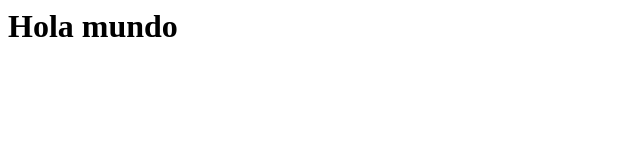
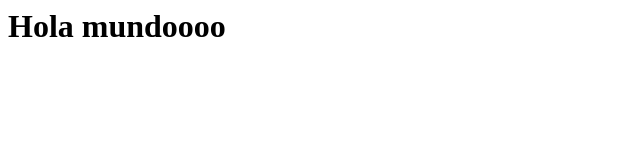
Before and after one commit to Zairameen/primer_repositorio, a plain HTML site: page index.html in a window 1280 px wide. Shown: the full height of the page, 0-640 px from the left. Drawn offline with Linux system fonts and the light colour scheme.

Commit message:
primer commit

```diff
--- a/index.html
+++ b/index.html
@@ -1,5 +1,5 @@
 <html>
   <head></head>
   <body></body>
-    <h1>Hola mundo</h1>
+    <h1>Hola mundoooo</h1>
 </html>
```
